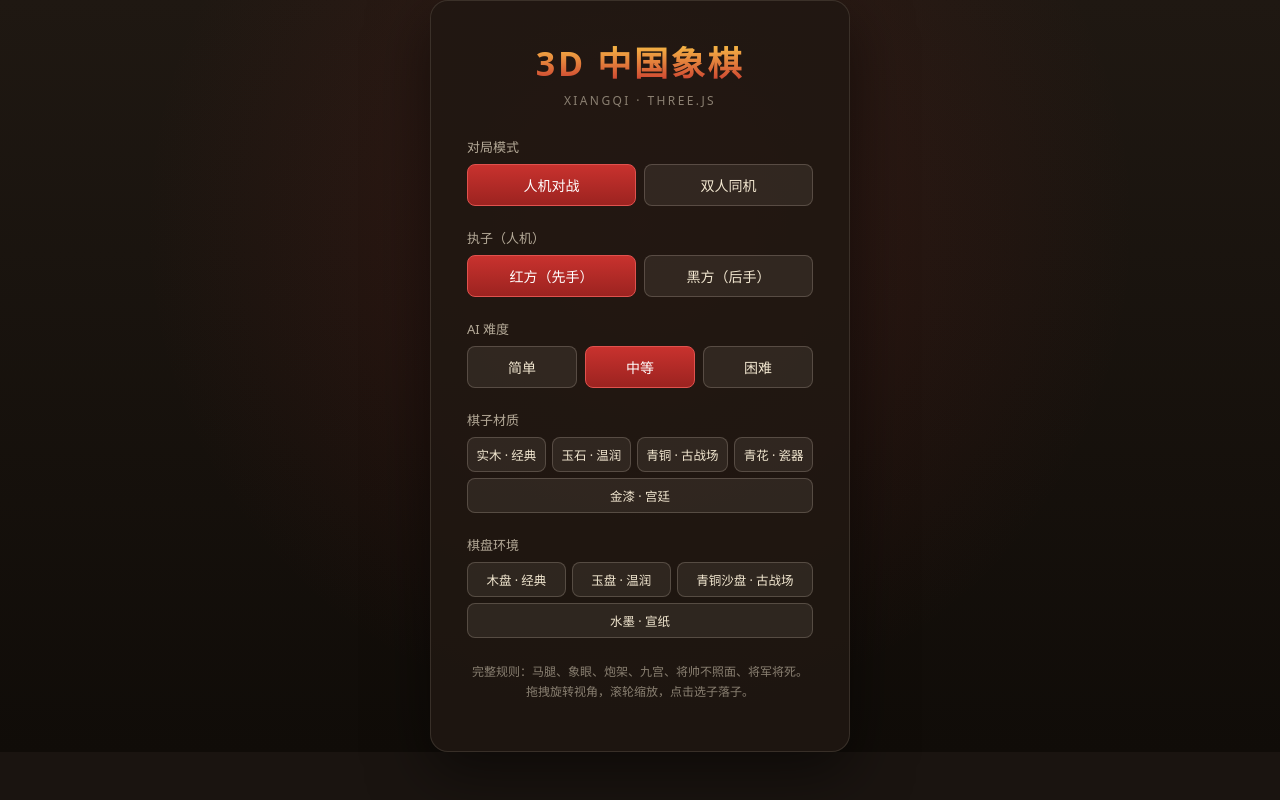
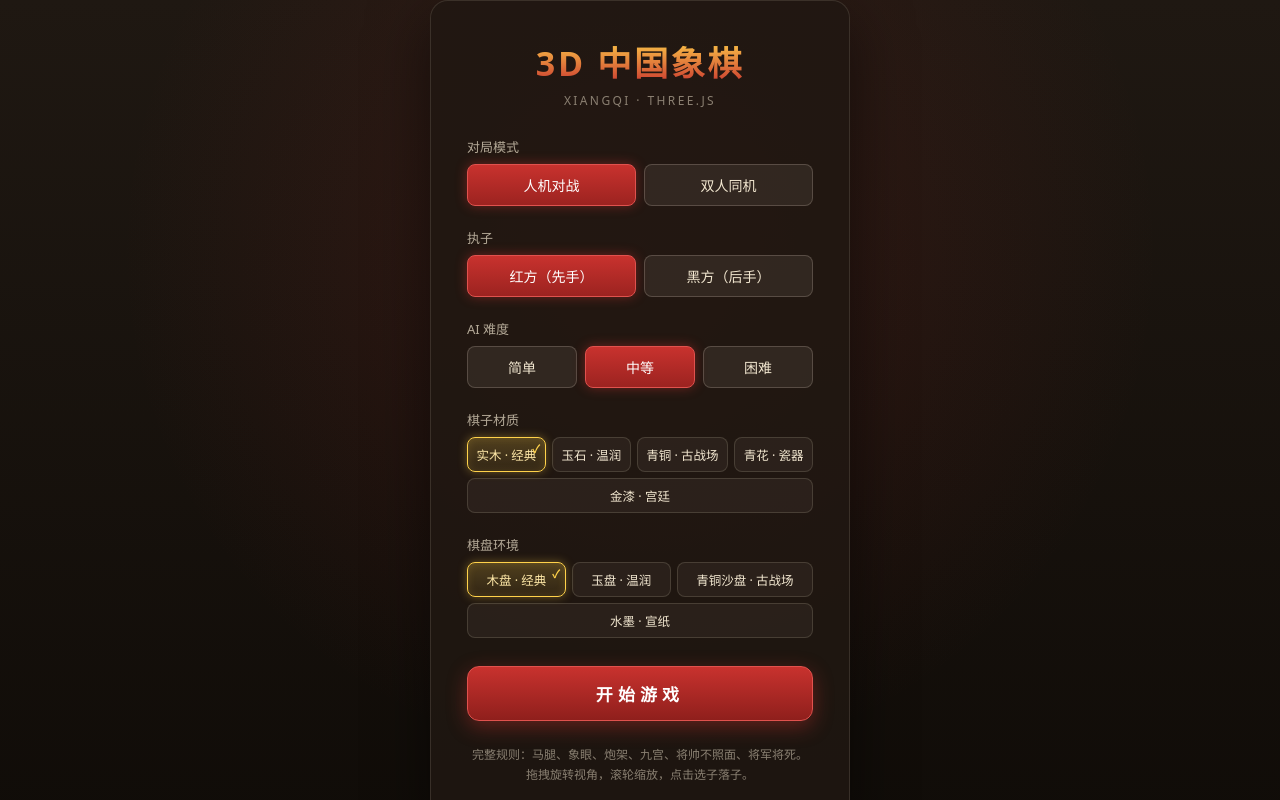
Before and after one commit to yanhua1010/xiangqi-3d, a React (Vite) app: page / in a window 1280 px wide. Built offline with nearby package versions, Linux system fonts and the light colour scheme.

Commit message:
Add start-button menu with selection states, AI move suggestions with Chinese notation

```diff
--- a/src/App.tsx
+++ b/src/App.tsx
@@ -1,8 +1,7 @@
 import { useEffect, useRef, useState } from "react";
 import { XiangqiScene } from "./scene/XiangqiScene";
 import { BOARD_THEMES, PIECE_SKINS } from "./scene/skins";
-import { PIECE_NAMES } from "./game/engine";
-import { sound } from "./audio/SoundEngine";
+import { moveToChinese, PIECE_NAMES } from "./game/engine";import { sound } from "./audio/SoundEngine";
 import type { Board, Difficulty, Move, Side } from "./game/types";
 
 function moveNotation(m: Move): string {
@@ -19,11 +18,12 @@ function moveNotation(m: Move): string {
 export default function App() {
   const mountRef = useRef<HTMLDivElement>(null);
   const sceneRef = useRef<XiangqiScene | null>(null);
-  const [, setBoard] = useState<Board | null>(null);
+  const boardRef = useRef<Board | null>(null);
+  const [board, setBoard] = useState<Board | null>(null);
   const [turn, setTurn] = useState<Side>("r");
   const [thinking, setThinking] = useState(false);
   const [moves, setMoves] = useState<Move[]>([]);
-  const [history, setHistory] = useState<Move[]>([]);
+  const [history, setHistory] = useState<{ chinese: string; side: Side }[]>([]);
   const [winner, setWinner] = useState<Side | "draw" | null>(null);
   const [inCheck, setInCheck] = useState<Side | null>(null);
   const [mode, setMode] = useState<"ai" | "hotseat">("ai");
@@ -35,13 +35,22 @@ export default function App() {
   const [muted, setMuted] = useState(false);
   const [sfxVol, setSfxVol] = useState(0.9);
   const [showSettings, setShowSettings] = useState(false);
+  const [suggestions, setSuggestions] = useState<Move[]>([]);
 
   useEffect(() => {
     if (!started || !mountRef.current) return;
     sound.resume();
     const scene = new XiangqiScene(mountRef.current, {
-      onMove: (m) => setHistory((h) => [...h, m]),
+      onMove: (m) => {
+        // Compute notation synchronously: the history updater runs later, by
+        // which point boardRef would already be the post-move board.
+        const chinese = boardRef.current
+          ? moveToChinese(boardRef.current, m)
+          : moveNotation(m);
+        setHistory((h) => [...h, { chinese, side: m.side }]);
+      },
       onBoardChange: (b, t) => {
+        boardRef.current = b.map((row) => [...row]);
         setBoard(b.map((row) => [...row]));
         setTurn(t);
       },
@@ -51,6 +60,7 @@ export default function App() {
       onThinkingChange: setThinking,
       onSelectChange: setMoves,
       onCheck: setInCheck,
+      onSuggestions: setSuggestions,
     });
     scene.setOptions({ mode, humanSide, difficulty });
     scene.setPieceSkin(pieceSkin);
@@ -97,6 +107,7 @@ export default function App() {
     setInCheck(null);
     setHistory([]);
     setMoves([]);
+    setSuggestions([]);
     sceneRef.current?.reset();
   };
 
@@ -204,7 +215,7 @@ export default function App() {
                 {Math.floor(i / 2) + 1}
                 {i % 2 ? ".." : "."}
               </span>
-              {moveNotation(m)}
+              {m.chinese}
             </li>
           ))}
           {history.length === 0 && <li className="empty">尚未走棋</li>}
@@ -216,6 +227,21 @@ export default function App() {
 
       {moves.length > 0 && (
         <div className="hud select-hud">可选 {moves.length} 个落点</div>
+      )}
+
+      {suggestions.length > 0 && !winner && (
+        <div className="hud suggest-hud">
+          <span className="suggest-label">🤖 推荐走法</span>
+          {suggestions.map((m, i) => (
+            <button
+              key={i}
+              className="suggest-chip"
+              onClick={() => sceneRef.current?.playSuggestedMove(m)}
+            >
+              <b>{i + 1}</b> {board ? moveToChinese(board, m) : `${m.from}→${m.to}`}
+            </button>
+          ))}
+        </div>
       )}
 
       {winner && (
@@ -255,8 +281,15 @@ function MainMenu({
   boardTheme: string;
   setBoardTheme: (s: string) => void;
 }) {
+  const [mode, setMode] = useState<"ai" | "hotseat">("ai");
   const [side, setSide] = useState<Side>("r");
   const [diff, setDiff] = useState<Difficulty>("medium");
+
+  const playUi = () => sound.play("ui");
+  const start = () => {
+    sound.play("start");
+    onStart(mode, mode === "hotseat" ? "r" : side, diff);
+  };
 
   return (
     <div className="menu">
@@ -267,20 +300,48 @@ function MainMenu({
         <div className="field">
           <label>对局模式</label>
           <div className="segmented">
-            <button className="primary" onClick={() => onStart("ai", side, diff)}>
+            <button
+              className={mode === "ai" ? "active" : ""}
+              onClick={() => {
+                setMode("ai");
+                playUi();
+              }}
+            >
               人机对战
             </button>
-            <button onClick={() => onStart("hotseat", "r", diff)}>双人同机</button>
+            <button
+              className={mode === "hotseat" ? "active" : ""}
+              onClick={() => {
+                setMode("hotseat");
+                playUi();
+              }}
+            >
+              双人同机
+            </button>
           </div>
         </div>
 
+        {mode === "ai" && (
+          <>
             <div className="field">
-          <label>执子（人机）</label>
+              <label>执子</label>
               <div className="segmented">
-            <button className={side === "r" ? "active" : ""} onClick={() => setSide("r")}>
+                <button
+                  className={side === "r" ? "active" : ""}
+                  onClick={() => {
+                    setSide("r");
+                    playUi();
+                  }}
+                >
                   红方（先手）
                 </button>
-            <button className={side === "b" ? "active" : ""} onClick={() => setSide("b")}>
+                <button
+                  className={side === "b" ? "active" : ""}
+                  onClick={() => {
+                    setSide("b");
+                    playUi();
+                  }}
+                >
                   黑方（后手）
                 </button>
               </div>
@@ -293,13 +354,18 @@ function MainMenu({
                   <button
                     key={d}
                     className={diff === d ? "active" : ""}
-                onClick={() => setDiff(d)}
+                    onClick={() => {
+                      setDiff(d);
+                      playUi();
+                    }}
                   >
                     {d === "easy" ? "简单" : d === "medium" ? "中等" : "困难"}
                   </button>
                 ))}
               </div>
             </div>
+          </>
+        )}
 
         <div className="field">
           <label>棋子材质</label>
@@ -308,7 +374,10 @@ function MainMenu({
               <button
                 key={s.id}
                 className={pieceSkin === s.id ? "chip active" : "chip"}
-                onClick={() => setPieceSkin(s.id)}
+                onClick={() => {
+                  setPieceSkin(s.id);
+                  playUi();
+                }}
               >
                 {s.name}
               </button>
@@ -323,13 +392,20 @@ function MainMenu({
               <button
                 key={t.id}
                 className={boardTheme === t.id ? "chip active" : "chip"}
-                onClick={() => setBoardTheme(t.id)}
+                onClick={() => {
+                  setBoardTheme(t.id);
+                  playUi();
+                }}
               >
                 {t.name}
               </button>
             ))}
           </div>
         </div>
+
+        <button className="start-btn" onClick={start}>
+          开始游戏
+        </button>
 
         <p className="foot">
           完整规则：马腿、象眼、炮架、九宫、将帅不照面、将军将死。
--- a/src/game/ai.ts
+++ b/src/game/ai.ts
@@ -153,5 +153,32 @@ export function chooseMove(
   return best[Math.floor(Math.random() * best.length)];
 }
 
+/**
+ * Rank the legal moves of `side` by engine evaluation (shallow search),
+ * returning the top `count` moves best-first. Used to suggest candidate moves
+ * to the human player.
+ */
+export function rankMoves(
+  b: Board,
+  side: Side,
+  difficulty: Difficulty,
+  count = 3
+): Move[] {
+  const moves = legalMoves(b, side);
+  if (moves.length === 0) return [];
+  // Suggestions use a shallower depth so the UI stays snappy.
+  const depth = Math.max(1, DEPTH[difficulty] - 1);
+  const jitter = difficulty === "easy" ? 30 : 8;
+  const scored = moves.map((m) => {
+    const nb = applyMove(b, m);
+    const foe: Side = side === "r" ? "b" : "r";
+    const score = -negamax(nb, foe, depth - 1, -Infinity, Infinity) +
+      (Math.random() - 0.5) * jitter;
+    return { m, score };
+  });
+  scored.sort((a, z) => z.score - a.score);
+  return scored.slice(0, count).map((s) => s.m);
+}
+
 // Re-export for the worker's tree-shaking friendliness.
 export { isInCheck, kingsFacing };
--- a/src/game/ai.worker.ts
+++ b/src/game/ai.worker.ts
@@ -1,12 +1,22 @@
-import { chooseMove } from "./ai";
+import { chooseMove, rankMoves } from "./ai";
 import type { Board, Difficulty, Move, Side } from "./types";
 
-self.onmessage = (e: MessageEvent) => {
-  const { board, side, difficulty } = e.data as {
-    board: Board;
-    side: Side;
-    difficulty: Difficulty;
-  };
-  const move = chooseMove(board, side, difficulty);
-  (self as unknown as Worker).postMessage(move as Move | null);
+interface Request {
+  id: number;
+  type: "choose" | "suggest";
+  board: Board;
+  side: Side;
+  difficulty: Difficulty;
+  count?: number;
+}
+
+self.onmessage = (e: MessageEvent<Request>) => {
+  const { id, type, board, side, difficulty, count } = e.data;
+  let result: Move | Move[] | null = null;
+  if (type === "suggest") {
+    result = rankMoves(board, side, difficulty, count ?? 3);
+  } else {
+    result = chooseMove(board, side, difficulty);
+  }
+  (self as unknown as Worker).postMessage({ id, result });
 };
--- a/src/game/engine.ts
+++ b/src/game/engine.ts
@@ -315,3 +315,61 @@ export function gameStatus(b: Board, sideToMove: Side): Status {
   // Perpetual-check handling is omitted; offer a draw only via UI.
   return "playing";
 }
+
+// --------------------------------------------------------------- notation
+
+const CN_NUM = "一二三四五六七八九";
+
+/**
+ * Classic Chinese notation for a move, e.g. "炮二平五", "马八进七", "前车进一".
+ * Uses the mover's own perspective (red reads left→right 1..9, black the
+ * reverse), disambiguates same-file pieces with 前/后 and same-rank pieces
+ * with 左/右.
+ */
+export function moveToChinese(b: Board, m: Move): string {
+  const name = PIECE_NAMES[m.side][m.piece];
+  const [fx, fy] = m.from;
+  const [tx, ty] = m.to;
+  // File number from the mover's perspective.
+  const file = (x: number) => (m.side === "r" ? x + 1 : 9 - x);
+  // Advancing means y decreasing for red, increasing for black.
+  const isAdvance = (y: number) => (m.side === "r" ? y < fy : y > fy);
+
+  // Collect same-type pieces to disambiguate.
+  const same: [number, number][] = [];
+  for (let y = 0; y < RANKS; y++)
+    for (let x = 0; x < FILES; x++) {
+      const p = b[y][x];
+      if (p && p.type === m.piece && p.side === m.side && !(x === fx && y === fy))
+        same.push([x, y]);
+    }
+  const sameCol = same.filter(([x]) => x === fx);
+
+  let head: string;
+  if (sameCol.length > 0) {
+    // 前/后 — red: 前 = smaller y; black: 前 = larger y.
+    const mine = m.side === "r" ? fy < sameCol[0][1] : fy > sameCol[0][1];
+    head = (mine ? "前" : "后") + name;
+  } else {
+    // Same-rank pieces live on different files, so the file number alone is
+    // unambiguous — no 左/右 needed.
+    head = name + CN_NUM[file(fx) - 1];
+  }
+
+  // Destination.
+  let tail: string;
+  const dx = tx - fx;
+  const dy = ty - fy;
+  if (dy === 0) {
+    // Horizontal move (also crossed-river pawns).
+    tail = "平" + CN_NUM[file(tx) - 1];
+  } else if (dx !== 0) {
+    // Diagonal move (horse/elephant/advisor): name the destination file.
+    tail = (isAdvance(ty) ? "进" : "退") + CN_NUM[file(tx) - 1];
+  } else {
+    // Straight move: count the steps.
+    const steps = Math.abs(dy);
+    tail = (isAdvance(ty) ? "进" : "退") + CN_NUM[steps - 1];
+  }
+  return head + tail;
+}
--- a/src/index.css
+++ b/src/index.css
@@ -128,6 +128,7 @@ button.primary,
   background: linear-gradient(180deg, #c8322e, #9c2320);
   border-color: #e0524e;
   color: #fff;
+  box-shadow: 0 0 12px rgba(200, 50, 46, 0.45);
 }
 
 .side-hud {
@@ -215,9 +216,53 @@ button.primary,
   padding: 7px 8px;
   font-size: 12.5px;
   white-space: nowrap;
+  position: relative;
+  border: 1px solid rgba(242, 231, 208, 0.15);
+  background: rgba(242, 231, 208, 0.05);
 }
 .chip-row.wrap .chip {
   flex: 1 1 auto;
+}
+
+/* Selected chip: gold glow + check mark. */
+.chip.active {
+  border-color: #ffd24a;
+  background: linear-gradient(180deg, rgba(255, 210, 74, 0.22), rgba(255, 210, 74, 0.08));
+  color: #ffe9a8;
+  box-shadow: 0 0 10px rgba(255, 210, 74, 0.35), inset 0 0 8px rgba(255, 210, 74, 0.15);
+}
+.chip.active::after {
+  content: "✓";
+  position: absolute;
+  top: 2px;
+  right: 5px;
+  font-size: 11px;
+  color: #ffd24a;
+  font-weight: 700;
+}
+
+/* Start button. */
+.start-btn {
+  width: 100%;
+  margin-top: 6px;
+  padding: 14px;
+  font-size: 17px;
+  font-weight: 700;
+  letter-spacing: 0.3em;
+  border-radius: 12px;
+  background: linear-gradient(180deg, #c8322e, #8f1f1c);
+  border: 1px solid #e0524e;
+  color: #fff;
+  box-shadow: 0 6px 20px rgba(200, 50, 46, 0.4);
+  transition: transform 0.12s ease, box-shadow 0.12s ease;
+}
+.start-btn:hover {
+  transform: translateY(-1px);
+  box-shadow: 0 8px 26px rgba(200, 50, 46, 0.55);
+  background: linear-gradient(180deg, #d84540, #9c2320);
+}
+.start-btn:active {
+  transform: translateY(1px);
 }
 
 .audio-row {
@@ -240,10 +285,52 @@ button.primary,
 }
 
 .select-hud {
+  bottom: 92px;
+  left: 50%;
+  transform: translateX(-50%);
+  font-size: 14px;
+}
+
+/* Suggestion panel. */
+.suggest-hud {
   bottom: 24px;
   left: 50%;
   transform: translateX(-50%);
+  display: flex;
+  align-items: center;
+  gap: 8px;
+  padding: 10px 14px;
+  background: rgba(20, 24, 16, 0.85);
+  border-color: rgba(255, 210, 74, 0.35);
+}
+.suggest-label {
+  font-size: 12px;
+  opacity: 0.8;
+  white-space: nowrap;
+  color: #ffd24a;
+  margin-right: 2px;
+}
+.suggest-chip {
+  display: inline-flex;
+  align-items: center;
+  gap: 6px;
+  padding: 7px 12px;
   font-size: 14px;
+  font-family: "STKaiti", "KaiTi", serif;
+  background: rgba(255, 210, 74, 0.1);
+  border: 1px solid rgba(255, 210, 74, 0.4);
+  color: #ffe9a8;
+  border-radius: 8px;
+  transition: all 0.12s ease;
+}
+.suggest-chip b {
+  color: #ffd24a;
+  font-size: 12px;
+}
+.suggest-chip:hover {
+  background: rgba(255, 210, 74, 0.25);
+  border-color: #ffd24a;
+  box-shadow: 0 0 10px rgba(255, 210, 74, 0.3);
 }
 
 /* ---------- Modal ---------- */
--- a/src/scene/XiangqiScene.ts
+++ b/src/scene/XiangqiScene.ts
@@ -8,7 +8,7 @@ import {
   legalMovesFrom,
 } from "../game/engine";
 import type { Board, Difficulty, Move, Piece, Side } from "../game/types";
-import { chooseMove } from "../game/ai";
+import { chooseMove, rankMoves } from "../game/ai";
 import { sound } from "../audio/SoundEngine";
 import {
   animateFigure,
@@ -30,6 +30,7 @@ export interface SceneCallbacks {
   onThinkingChange: (thinking: boolean) => void;
   onSelectChange: (moves: Move[]) => void;
   onCheck: (side: Side | null) => void;
+  onSuggestions: (moves: Move[]) => void;
 }
 
 export class XiangqiScene {
@@ -71,6 +72,8 @@ export class XiangqiScene {
   private raf = 0;
   private clock = new THREE.Clock();
   private worker: Worker | null = null;
+  private workerSeq = 0;
+  private suggestionSeq = 0;
   private disposed = false;
   private keyLight!: THREE.DirectionalLight;
   private hemi!: THREE.HemisphereLight;
@@ -628,6 +631,10 @@ export class XiangqiScene {
     this.updateCheckMarker(foeInCheck ? m.to : null);
     this.cb.onCheck(foeInCheck ? this.turn : null);
 
+    // It's now the human's turn — surface engine suggestions.
+    if (this.mode === "ai" && this.turn === this.humanSide) this.requestSuggestions();
+    else this.cb.onSuggestions([]);
+
     this.checkGameState(foeInCheck);
   }
 
@@ -750,19 +757,70 @@ export class XiangqiScene {
         );
       }
       const w = this.worker;
+      const id = ++this.workerSeq;
       const handler = (e: MessageEvent) => {
+        if (e.data.id !== id) return;
         w.removeEventListener("message", handler);
         this.cb.onThinkingChange(false);
-        const move = e.data as Move | null;
+        const move = e.data.result as Move | null;
         if (move && !this.disposed) void this.playMove(move);
       };
       w.addEventListener("message", handler);
-      w.postMessage({ board: this.board, side: this.turn, difficulty: this.difficulty });
+      w.postMessage({ id, type: "choose", board: this.board, side: this.turn, difficulty: this.difficulty });
     } else {
       const move = chooseMove(this.board, this.turn, this.difficulty);
       this.cb.onThinkingChange(false);
       if (move) void this.playMove(move);
     }
+  }
+
+  /**
+   * Ask the engine to rank the current player's legal moves and surface the
+   * top suggestions via `onSuggestions`. Requests are invalidated as soon as
+   * the position changes, so stale results are dropped.
+   */
+  private requestSuggestions() {
+    if (this.mode !== "ai") return;
+    const seq = ++this.suggestionSeq;
+    if (typeof Worker !== "undefined") {
+      if (!this.worker) {
+        this.worker = new Worker(
+          new URL("../game/ai.worker.ts", import.meta.url),
+          { type: "module" }
+        );
+      }
+      const w = this.worker;
+      const id = ++this.workerSeq;
+      const handler = (e: MessageEvent) => {
+        if (e.data.id !== id) return;
+        w.removeEventListener("message", handler);
+        if (seq !== this.suggestionSeq || this.disposed) return;
+        this.cb.onSuggestions(e.data.result as Move[]);
+      };
+      w.addEventListener("message", handler);
+      w.postMessage({
+        id,
+        type: "suggest",
+        board: this.board,
+        side: this.turn,
+        difficulty: this.difficulty,
+        count: 3,
+      });
+    } else {
+      const moves = rankMoves(this.board, this.turn, this.difficulty, 3);
+      if (seq === this.suggestionSeq && !this.disposed) this.cb.onSuggestions(moves);
+    }
+  }
+
+  /** Play one of the suggested moves immediately (human turn). */
+  playSuggestedMove(move: Move) {
+    if (this.animating || this.mode !== "ai" || this.turn !== this.humanSide) return;
+    if (this.selected) {
+      this.clearHighlights();
+      this.selected = null;
+    }
+    this.cb.onSelectChange([]);
+    void this.playMove(move);
   }
 
   // --------------------------------------------------------------- public API
@@ -828,6 +886,7 @@ export class XiangqiScene {
     sound.play("start");
     sound.startAmbience(this.boardTheme.ambience);
     if (this.mode === "ai" && this.turn !== this.humanSide) this.runAI();
+    else if (this.mode === "ai") this.requestSuggestions();
   }
 
   // --------------------------------------------------------------- loop
```
Also changed, not shown: 1 other file (tests, documents, lock files or other folders). Lines whose indentation alone changed are shown as unchanged.
